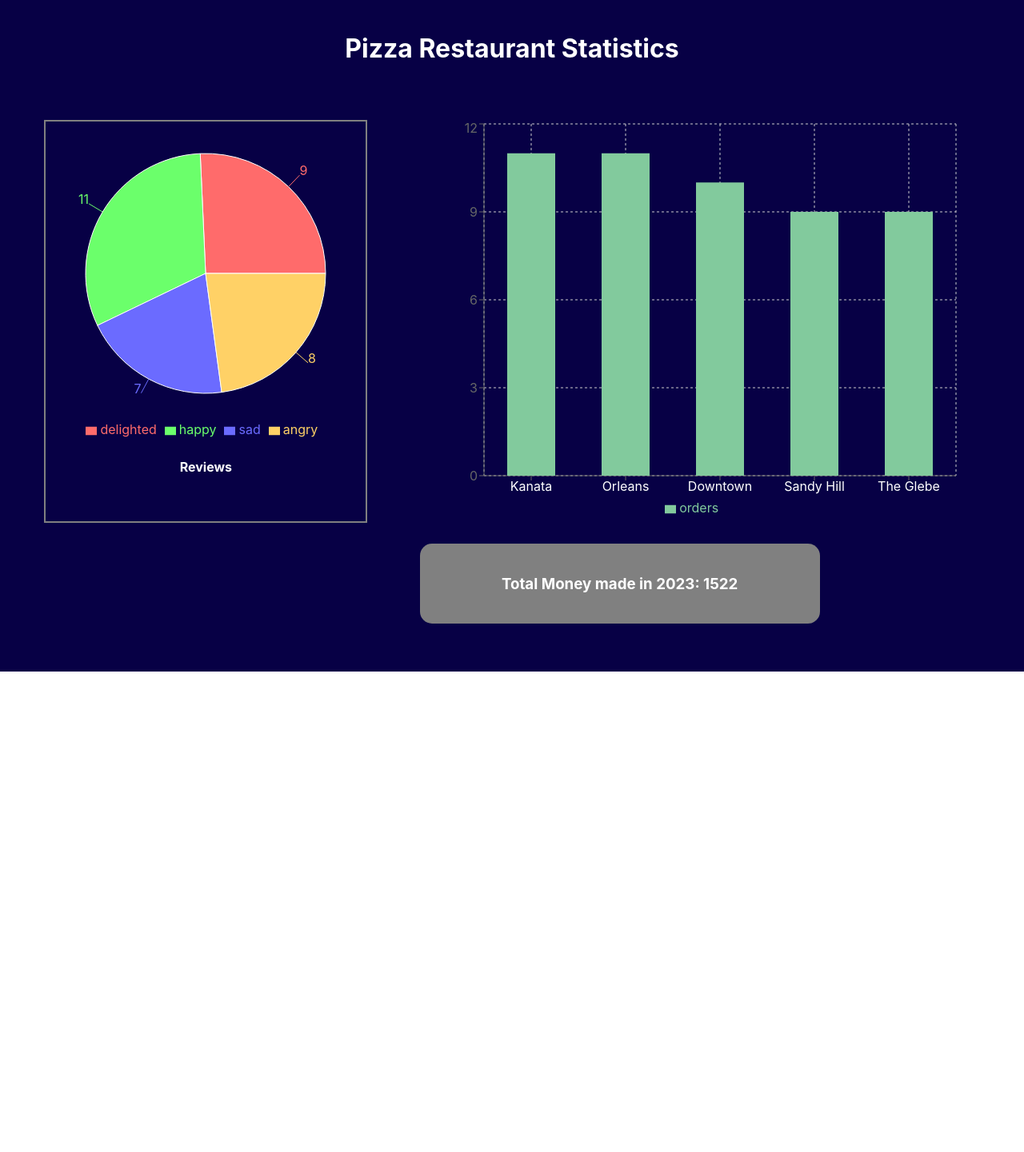
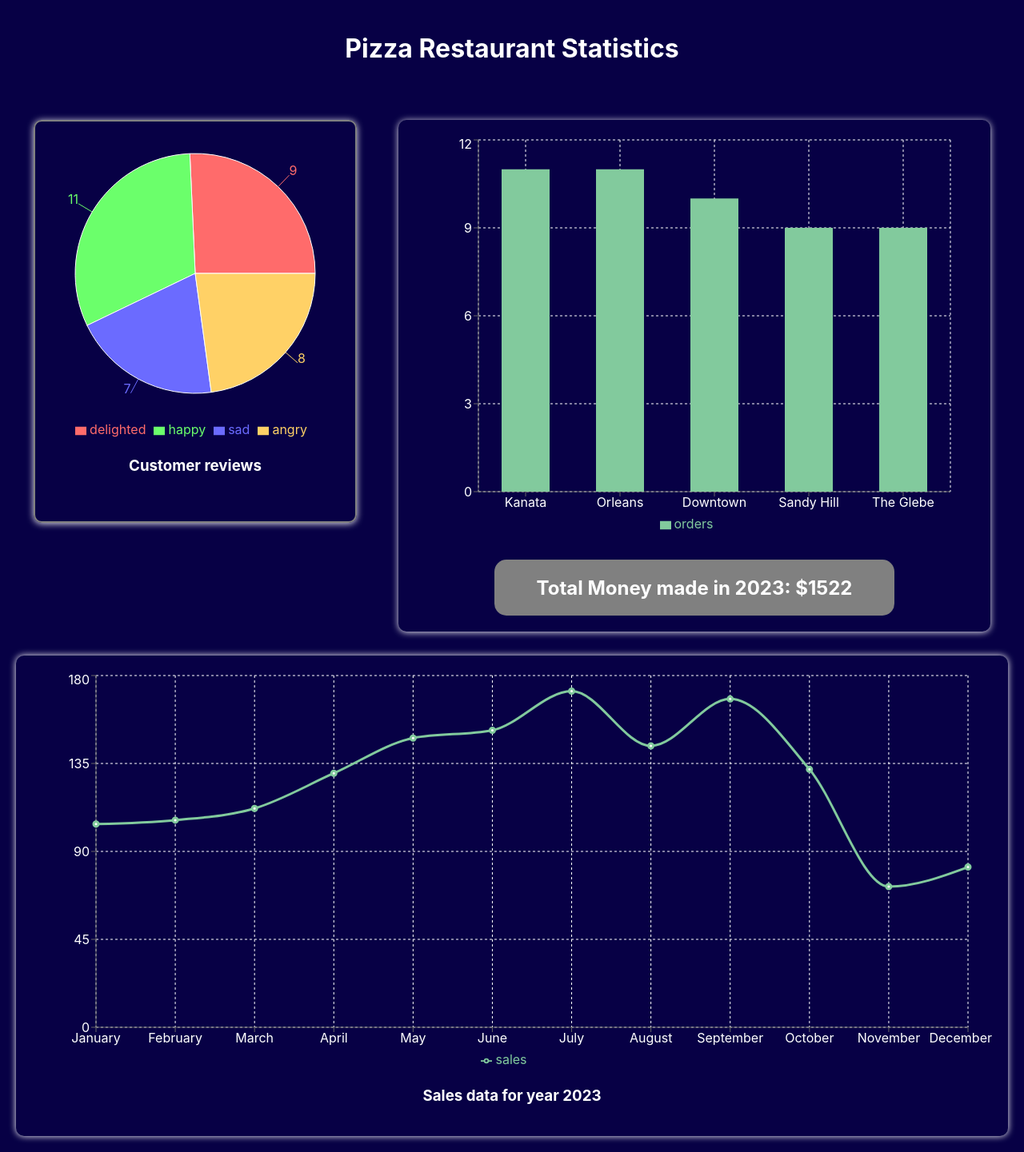
Before and after one commit to nisarg3322/A-Slice-of-Pi, a React (Create React App) app: page / in a window 1280 px wide. Shown: the whole page at 80% size. Before the commit the page ends 840 px from the top, so only its background shows below. Built offline with nearby package versions, Linux system fonts and the light colour scheme.

Commit message:
completed goal 4

```diff
--- a/src/App.js
+++ b/src/App.js
@@ -3,6 +3,7 @@ import PieComponent from "./Components/pieComponent"; // Make sure to use the co
 import Header from "./Components/header";
 import BarGraph from "./Components/barGraphComponent";
 import MoneyMade from "./Components/moneyMadeDisplay";
+import LineGraph from "./Components/lineGraph";
 
 const App = () => {
   return (
@@ -25,10 +26,37 @@ const App = () => {
           }}
         >
           <PieComponent />
-          <div>
+          <div style={{flexDirection: "column",
+              display: "flex",justifyContent: "center",alignItems: "center",boxShadow: "0 1px 8px rgba(255, 255, 255, 0.9)",
+              borderRadius: "10px",
+              padding: "20px",
+              color: "white"}}>
             <BarGraph />
 
             <MoneyMade />
+          </div>
+        </div>
+
+        {/* for Sales data graph for 2023 */}
+        <div
+          style={{ width: "100%", display: "flex", justifyContent: "center" }}
+        >
+          <div
+            style={{
+              width: "1200px",
+              flexDirection: "column",
+              display: "flex",
+              alignItems: "center",
+              justifyContent: "center",
+              marginTop: "30px",
+              boxShadow: "0 0px 8px rgba(255, 255, 255, 1)",
+              borderRadius: "10px",
+              padding: "20px",
+              color: "white",
+            }}
+          >
+            <LineGraph />
+            <h3>Sales data for year 2023</h3>
           </div>
         </div>
       </div>
--- a/src/Components/barGraphComponent.js
+++ b/src/Components/barGraphComponent.js
@@ -36,7 +36,7 @@ const BarGraph = () => {
 
             const orderTotals = calculateTotalOrders();
 
-            console.log(orderTotals)
+
 
             const result = Object.entries(orderTotals).map(
                 ([store, count]) => ({
@@ -76,9 +76,9 @@ const BarGraph = () => {
             }}
             barSize={60}
           >
-            <CartesianGrid strokeDasharray="3 3" />
+            <CartesianGrid stroke="#ffffff" strokeDasharray="3 3" />
             <XAxis dataKey="name" tick={{ fill: 'white' }} />
-            <YAxis />
+            <YAxis tick={{ fill: 'white' }} />
             <Tooltip content={({ payload, label, active }) => {
                 if (active) {
                   return (
--- /dev/null
+++ b/src/Components/lineGraph.js
@@ -0,0 +1,99 @@
+import React, { useEffect, useState } from "react";
+import { LineChart, Line, XAxis, YAxis, CartesianGrid, Tooltip, Legend, ResponsiveContainer } from 'recharts';
+
+const LineGraph = () => {
+  const [monthlySales, setMonthlySales] = useState([]);
+
+  useEffect(() => {
+    const calculateMonthlySales = async () => {
+      try {
+        const orderResponce = await fetch("/order_data.json");
+        const orders = await orderResponce.json();
+        const priceResponce = await fetch("/pricing_data.json");
+        const prices = await priceResponce.json();
+
+
+
+        const getSales = () => {
+          const sales = {};
+
+          orders.forEach((order) => {
+            const { items, date } = order;
+            let total = 0;
+
+            items.forEach((item) => {
+              const { type, size } = item;
+              total += prices[type][size];
+            });
+
+            // Parse the date to get the month name
+            const monthName = new Date(date).toLocaleString("en-US", {
+              month: "long",
+            });
+
+            sales[monthName] = (sales[monthName] || 0) + total;
+          });
+
+          return sales;
+        };
+
+        const totalSales = getSales();
+
+        const result = Object.entries(totalSales).map(
+            ([month, sales]) => ({
+              name: month,
+              sales: sales,
+            })
+          );
+
+        setMonthlySales(result);
+
+
+      } catch (error) {
+        console.error("Error while feching data", error);
+      }
+    };
+
+    calculateMonthlySales();
+  }, []);
+
+  return (
+    <>
+    <div style={{height: '500px', width: '1200px'}}>
+      <ResponsiveContainer >
+        <LineChart
+          width={500}
+          height={300}
+          data={monthlySales}
+          margin={{
+            top: 5,
+            right: 30,
+            left: 20,
+            bottom: 5,
+          }}
+        >
+          <CartesianGrid stroke="#ffffff" strokeDasharray="3 3" />
+          <XAxis dataKey="name" tick={{ fill: 'white' }} />
+          <YAxis tick={{ fill: 'white' }}/>
+          <Tooltip content={({ payload, label, active }) => {
+                if (active) {
+                  return (
+                    <div style={{ color: 'white', background: 'rgba(0, 0, 0, 0.8)', padding: '8px', borderRadius: '5px' }}>
+                      <p>{`Month: ${label}`}</p>
+                      <p>{`Sales $: ${payload[0].value}`}</p>
+                    </div>
+                  );
+                }
+                return null;
+              }} />
+          <Legend />
+          <Line type="monotone" dataKey="sales" stroke="#82ca9d" strokeWidth={3} activeDot={{ r: 10 }} />
+          {/* <Line type="monotone" dataKey="uv" stroke="#82ca9d" /> */}
+        </LineChart>
+      </ResponsiveContainer>
+      </div>
+    </>
+  );
+};
+
+export default LineGraph;
--- a/src/Components/moneyMadeDisplay.js
+++ b/src/Components/moneyMadeDisplay.js
@@ -34,8 +34,8 @@ const MoneyMade= () => {
 
     return(
         <>
-        <div style={{height:'100px', width:'500px', background:'gray', borderRadius:'15px', display:'flex', justifyContent:'center', alignItems:'center' ,marginTop:'30px' }}>
-            <h3>Total Money made in 2023: {totalMoney}</h3>
+        <div style={{height:'70px', width:'500px', background:'gray', borderRadius:'15px', display:'flex', justifyContent:'center', alignItems:'center' ,marginTop:'30px' }}>
+            <h2>Total Money made in 2023: ${totalMoney}</h2>
         </div>
         </>
     )
--- a/src/Components/pieComponent.js
+++ b/src/Components/pieComponent.js
@@ -64,7 +64,7 @@ const PieComponent = () => {
   }, []);
 
   return (
-    <div style={{ width: "400px", height: "500px", border: "2px solid gray" }}>
+    <div style={{ width: "400px", height: "500px", border: "2px solid gray",borderRadius:'10px',boxShadow: "0 1px 8px rgba(255, 255, 255, 0.9)" }}>
       <div style={{ height: "400px", width: "400px" }}>
         <ResponsiveContainer width="100%" height="100%">
           <PieChart>
@@ -87,7 +87,7 @@ const PieComponent = () => {
           </PieChart>
         </ResponsiveContainer>
       </div>
-      <h4 style={{ textAlign: "center" }}>Reviews</h4>
+      <h3 style={{ textAlign: "center" }}>Customer reviews</h3>
     </div>
   );
 };
```
